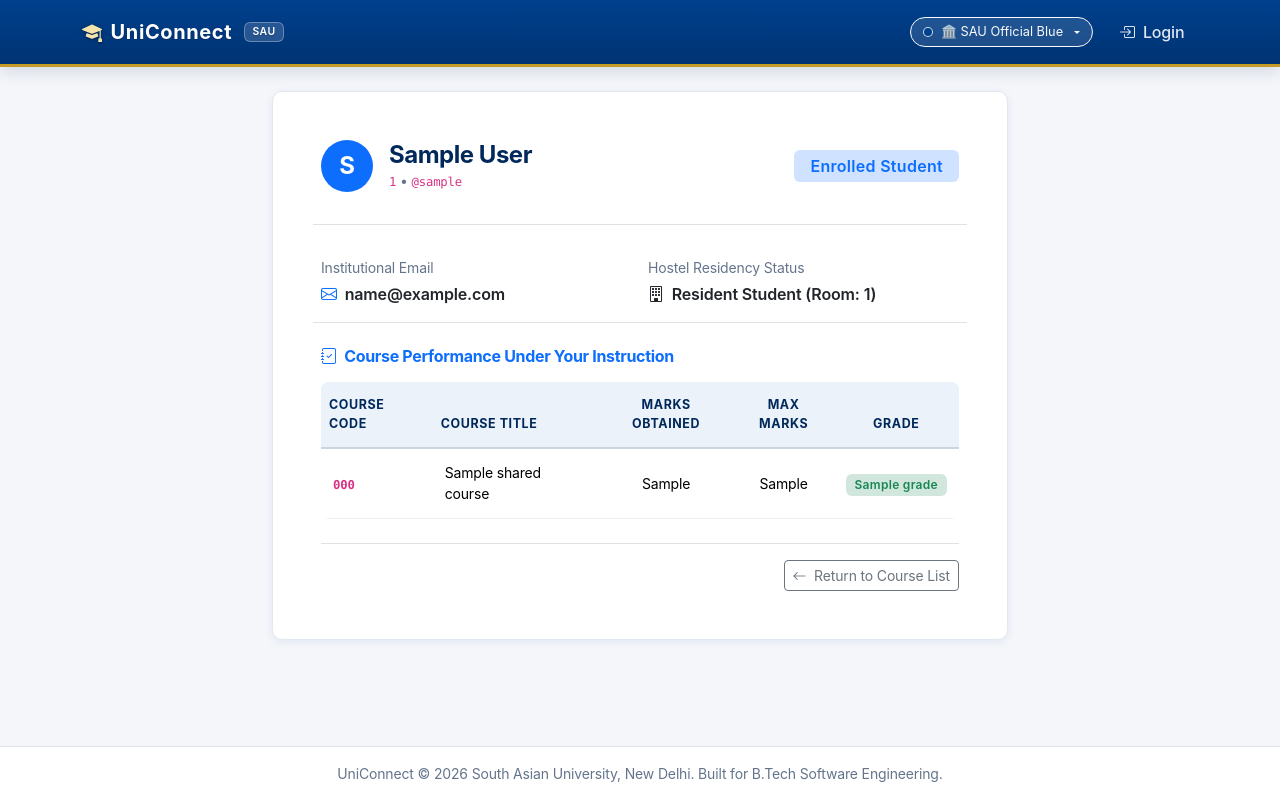
After one commit to hansikamalik/UniConnect, a Node server app: template src/views/academic/student_profile.ejs in a window 1280 px wide. The commit adds this page. Run offline with Node 20, Linux system fonts and the light colour scheme; the template is opened without the code that fills it: most values are stand-ins (such as "Sample title", 1, 10 or a date in 2020); some web fonts are replaced.

Commit message:
feat(compliance): fix relative doc links, implement FR-9 faculty student profile view, add FR-19 admin oversight, implement FR-16 weekly menu, and update .env.example

```diff
--- a/src/modules/academic/academicRoutes.js
+++ b/src/modules/academic/academicRoutes.js
@@ -11,6 +11,9 @@ router.get('/marks', requireAuth, requireRole('Student'), academicController.get
 router.get('/marks/entry', requireAuth, requireRole('Faculty'), academicController.getMarksEntryPage);
 router.post('/marks/save', requireAuth, requireRole('Faculty'), academicController.postSaveMarks);
 
+// FR-9 (TC-17/18): Faculty view student profile in own courses (D-4)
+router.get('/students/:id', requireAuth, requireRole(['Faculty', 'Admin']), academicController.getEnrolledStudentProfile);
+
 // Course Posts & Deadlines Feed (All can view; Faculty creates/deletes per Permission Matrix FR-36)
 router.get('/posts', requireAuth, academicController.getCoursePosts);
 router.get('/posts/create', requireAuth, requireRole('Faculty'), academicController.getCreatePostPage);
--- a/src/modules/hostel/hostelRoutes.js
+++ b/src/modules/hostel/hostelRoutes.js
@@ -9,8 +9,8 @@ router.get('/complaints', requireAuth, requireRole('Student'), hostelController.
 router.get('/complaints/new', requireAuth, requireRole('Student'), hostelController.getNewComplaintPage);
 router.post('/complaints/new', requireAuth, requireRole('Student'), hostelController.postNewComplaint);
 
-// Warden management routes (Warden only per Permission Matrix FR-12 to FR-15)
-router.get('/complaints/manage', requireAuth, requireRole('Warden'), hostelController.getWardenManageComplaints);
+// Warden management & Admin oversight (Warden manages own hostel; Admin has read-only oversight per FR-19)
+router.get('/complaints/manage', requireAuth, requireRole(['Warden', 'Admin']), hostelController.getWardenManageComplaints);
 router.post('/complaints/:id/status', requireAuth, requireRole('Warden'), hostelController.postUpdateComplaintStatus);
 
 module.exports = router;
--- a/src/modules/mess/messRoutes.js
+++ b/src/modules/mess/messRoutes.js
@@ -43,8 +43,8 @@ router.post('/menu/edit', requireAuth, requireRole('Mess Admin'), messController
 router.get('/subscription', requireAuth, requireRole('Student'), messController.getStudentSubscriptionView);
 router.post('/subscription', requireAuth, requireRole('Student'), upload.single('payment_proof'), messController.postSubmitSubscription);
 
-// Mess Admin Subscription & Fee verification routes (Mess Admin only per Permission Matrix FR-34)
-router.get('/subscriptions/manage', requireAuth, requireRole('Mess Admin'), messController.getAdminManageSubscriptions);
+// Mess Admin Subscription & Fee verification routes (Mess Admin manages; Admin has read-only oversight per FR-19)
+router.get('/subscriptions/manage', requireAuth, requireRole(['Mess Admin', 'Admin']), messController.getAdminManageSubscriptions);
 router.post('/subscriptions/:id/verify', requireAuth, requireRole('Mess Admin'), messController.postVerifyPayment);
 router.post('/subscriptions/cash', requireAuth, requireRole('Mess Admin'), messController.postRecordCashPayment);
 
--- a/src/views/academic/marks_entry.ejs
+++ b/src/views/academic/marks_entry.ejs
@@ -74,7 +74,11 @@
           <% students.forEach(s => { %>
             <tr>
               <td class="ps-3 fw-semibold text-dark"><%= s.enrollment_id %></td>
-              <td><%= s.student_name %></td>
+              <td>
+                <a href="/academic/students/<%= s.student_id %>" class="text-decoration-none fw-semibold text-primary" title="View Student Profile (FR-9)">
+                  <%= s.student_name %> <i class="bi bi-box-arrow-up-right small ms-1" style="font-size: 0.7rem;"></i>
+                </a>
+              </td>
               <td class="text-center">
                 <% if (s.marks_obtained !== null && s.marks_obtained !== undefined) { %>
                   <span class="fw-bold"><%= s.marks_obtained %></span>
--- /dev/null
+++ b/src/views/academic/student_profile.ejs
@@ -0,0 +1,85 @@
+<%- include('../partials/header') %>
+
+<div class="row justify-content-center">
+  <div class="col-lg-8">
+    <div class="card sau-card p-4 p-md-5 mb-4">
+      <div class="d-flex align-items-center justify-content-between mb-3">
+        <div class="d-flex align-items-center gap-3">
+          <div class="bg-primary text-white rounded-circle d-flex align-items-center justify-content-center fw-bold fs-4" style="width: 52px; height: 52px;">
+            <%= student.full_name.charAt(0) %>
+          </div>
+          <div>
+            <h2 class="h4 mb-0 fw-bold"><%= student.full_name %></h2>
+            <div class="text-muted small"><code><%= student.enrollment_id %></code> &bull; <code>@<%= student.username %></code></div>
+          </div>
+        </div>
+        <span class="badge bg-primary-subtle text-primary px-3 py-2 fs-6">Enrolled Student</span>
+      </div>
+
+      <div class="row g-3 py-3 border-top border-bottom my-3">
+        <div class="col-sm-6">
+          <div class="text-muted small mb-1">Institutional Email</div>
+          <div class="fw-semibold"><i class="bi bi-envelope me-1 text-primary"></i> <%= student.email %></div>
+        </div>
+        <div class="col-sm-6">
+          <div class="text-muted small mb-1">Hostel Residency Status</div>
+          <div class="fw-semibold">
+            <i class="bi bi-building me-1"></i>
+            <%= student.custom_hostel_id ? `Resident Student (Room: ${student.custom_hostel_id})` : 'Day Scholar' %>
+          </div>
+        </div>
+      </div>
+
+      <h5 class="h6 text-primary fw-bold mt-2 mb-3">
+        <i class="bi bi-journal-check me-1"></i> Course Performance Under Your Instruction
+      </h5>
+
+      <% if (sharedCourses && sharedCourses.length > 0) { %>
+        <div class="table-responsive">
+          <table class="table table-hover align-middle mb-0">
+            <thead class="table-light small text-uppercase">
+              <tr>
+                <th>Course Code</th>
+                <th>Course Title</th>
+                <th class="text-center">Marks Obtained</th>
+                <th class="text-center">Max Marks</th>
+                <th class="text-center">Grade</th>
+              </tr>
+            </thead>
+            <tbody>
+              <% sharedCourses.forEach(c => { %>
+                <tr>
+                  <td class="fw-semibold small"><code><%= c.code %></code></td>
+                  <td class="small"><%= c.name %></td>
+                  <td class="text-center small">
+                    <%= c.marks_obtained !== null && c.marks_obtained !== undefined ? c.marks_obtained : 'Not Entered' %>
+                  </td>
+                  <td class="text-center small">
+                    <%= c.max_marks || '&ndash;' %>
+                  </td>
+                  <td class="text-center">
+                    <% if (c.grade) { %>
+                      <span class="badge bg-success-subtle text-success"><%= c.grade %></span>
+                    <% } else { %>
+                      <span class="text-muted small">&ndash;</span>
+                    <% } %>
+                  </td>
+                </tr>
+              <% }) %>
+            </tbody>
+          </table>
+        </div>
+      <% } else { %>
+        <p class="text-muted small">No active shared course performance records.</p>
+      <% } %>
+
+      <div class="d-flex justify-content-end gap-2 mt-4 pt-3 border-top">
+        <a href="/academic/marks/entry" class="btn btn-outline-secondary btn-sm">
+          <i class="bi bi-arrow-left me-1"></i> Return to Course List
+        </a>
+      </div>
+    </div>
+  </div>
+</div>
+
+<%- include('../partials/footer') %>
--- a/src/views/hostel/warden_manage.ejs
+++ b/src/views/hostel/warden_manage.ejs
@@ -75,6 +75,9 @@
                 <%= new Date(c.created_at).toLocaleDateString('en-IN', { day: 'numeric', month: 'short' }) %>
               </td>
               <td class="text-end pe-3">
+                <% if (user.role === 'Admin') { %>
+                  <span class="badge bg-secondary-subtle text-secondary border small px-2 py-1"><i class="bi bi-eye me-1"></i>Oversight</span>
+                <% } else { %>
                   <button type="button" class="btn btn-outline-primary btn-sm" data-bs-toggle="modal" data-bs-target="#modal-<%= c.complaint_id %>">
                     <i class="bi bi-pencil-square me-1"></i> Update
                   </button>
@@ -118,7 +121,7 @@
                       </div>
                     </div>
                   </div>
-
+                <% } %>
               </td>
             </tr>
           <% }) %>
--- a/src/views/partials/header.ejs
+++ b/src/views/partials/header.ejs
@@ -90,6 +90,12 @@
               </li>
               <li class="nav-item">
                 <a class="nav-link" href="/admin/audit"><i class="bi bi-journal-text me-1"></i> Audit Trail</a>
+              </li>
+              <li class="nav-item">
+                <a class="nav-link" href="/hostel/complaints/manage"><i class="bi bi-building me-1"></i> Hostels</a>
+              </li>
+              <li class="nav-item">
+                <a class="nav-link" href="/mess/subscriptions/manage"><i class="bi bi-cup-hot me-1"></i> Mess</a>
               </li>
             <% } %>
 
```
Also changed, not shown: src/modules/academic/academicController.js (+69 -0 lines), src/modules/mess/messController.js (+59 -5 lines), src/views/mess/admin_subscriptions.ejs (+9 -5 lines), src/views/mess/menu.ejs (+63 -3 lines), docs/architecture/README.md, docs/testing/README.md, 1 other file. Lines whose indentation alone changed are shown as unchanged.
